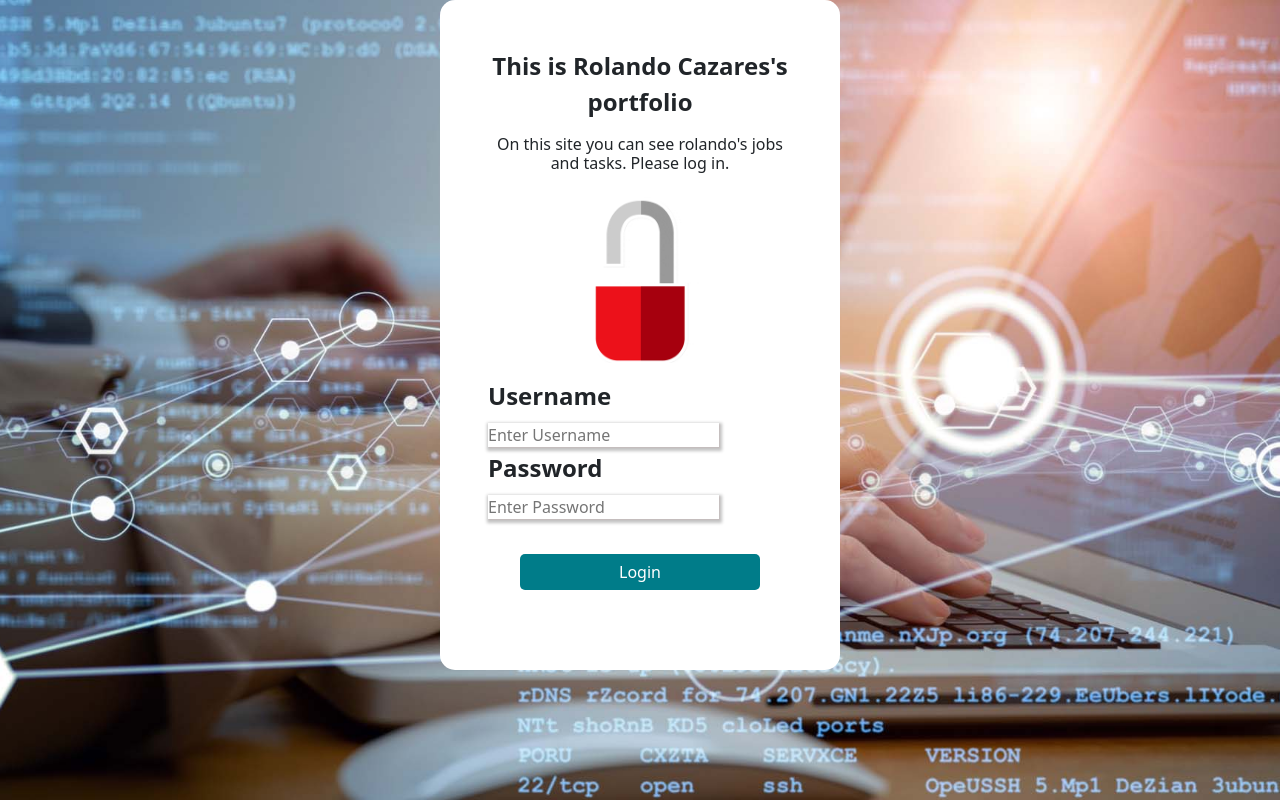
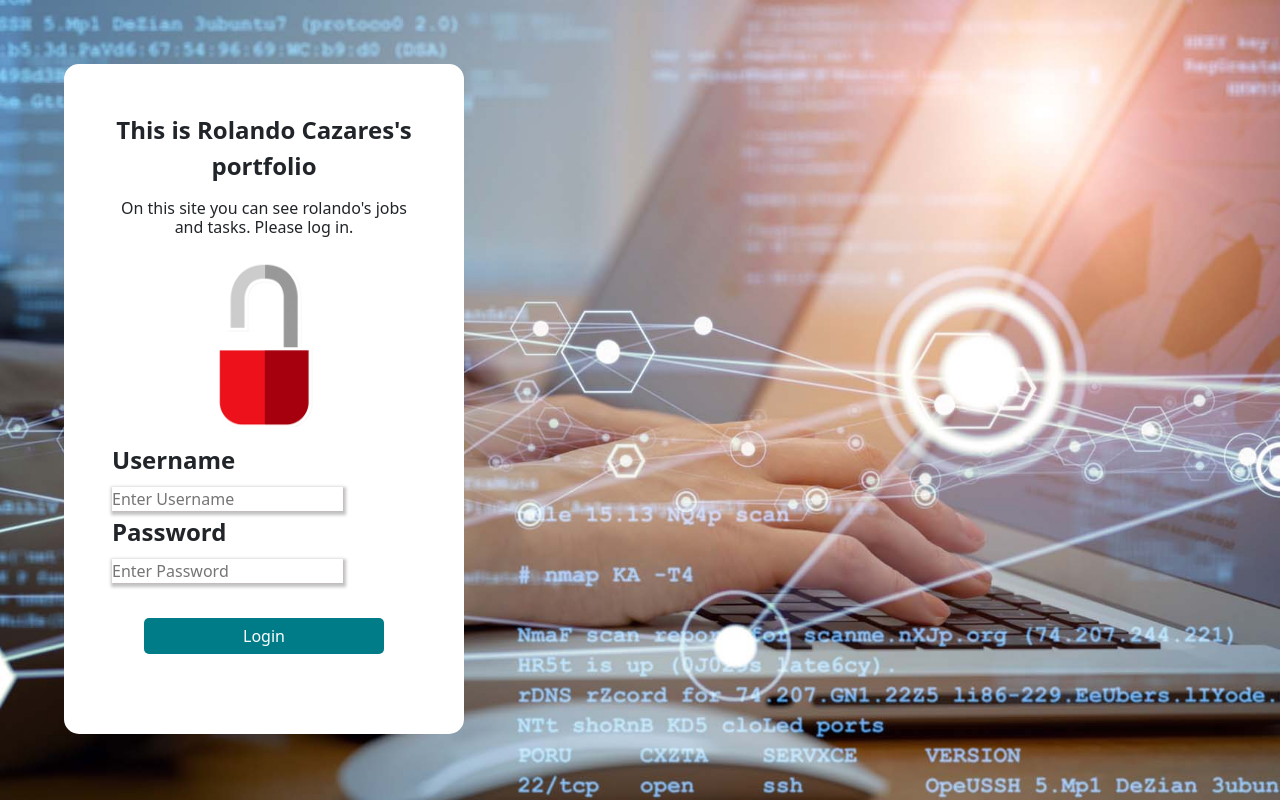
Before and after one commit to RolandoCazares/PortafolioMSC, a React (Create React App) app: page / in a window 1280 px wide. Built offline with nearby package versions, Linux system fonts and the light colour scheme.

Commit message:
ya no se

```diff
--- a/src/components/Home/home.js
+++ b/src/components/Home/home.js
@@ -1,6 +1,6 @@
 import { useContext } from "react";
 import { Outlet } from "react-router-dom";
-import styles from ".//Home.module.css";
+import styles from "./Home.module.css";
 import { Navigate } from "react-router-dom";
 import Sidebar from "./Sidebar";
 import TopNav from "./Navbar";
--- a/src/components/Login/Login.js
+++ b/src/components/Login/Login.js
@@ -1,5 +1,6 @@
 import styles from "./Login.module.css";
-import { makeStyles } from "@mui/styles";import fondo from "../../assets/images/ingenieria-sistemascomputacionales.jpg"
+import { makeStyles } from "@mui/styles";
+import fondo from "../../assets/images/ingenieria-sistemascomputacionales.jpg"
 import Candado from "../../assets/images/giphy.gif"
 import { useNavigate } from "react-router-dom";
 
@@ -10,6 +11,7 @@ const useStyles = makeStyles((theme) => ({
     backgroundSize: "cover",
     backgroundPosition: "center",
     height: "100vh",
+    position: "relative",
   },
 }));
 
--- a/src/components/Login/Login.module.css
+++ b/src/components/Login/Login.module.css
@@ -9,6 +9,10 @@
   font-style: Arial;
   background-color: white;
   border-radius: 15px;
+  position: absolute;
+  display: flex;
+  overflow: hidden;
+  margin: 5% 0 0 5%;
 }
 
 .input {
```
